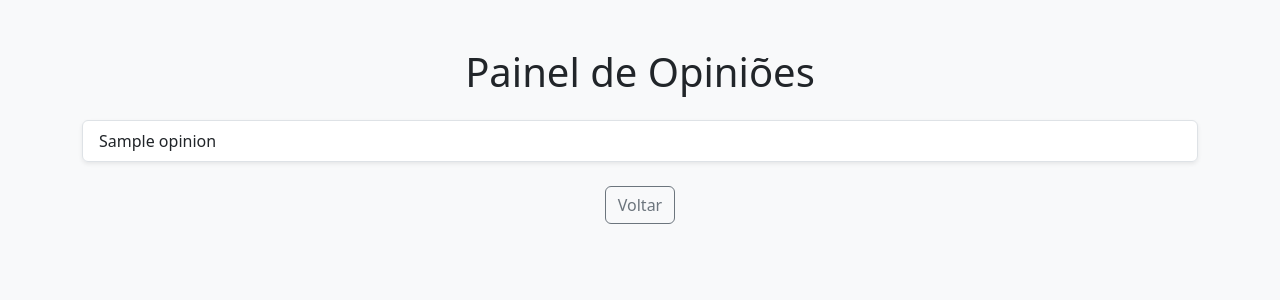
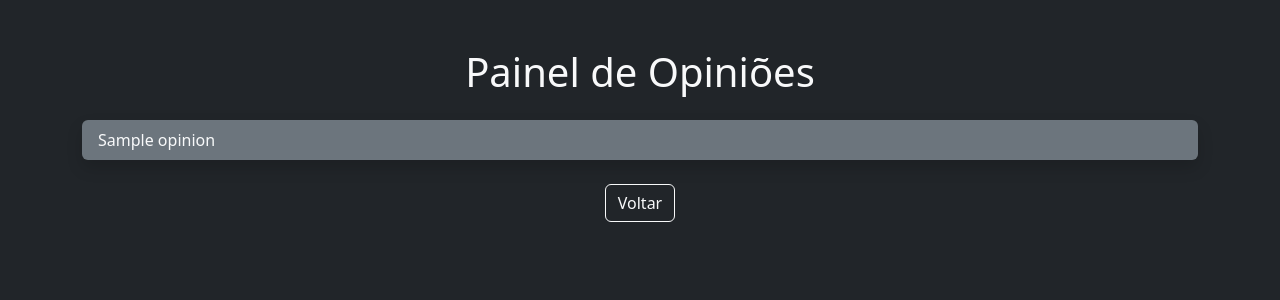
Before and after one commit to wfawkes/fawkesnoxus, a Flask app: template templates/admin.html in a window 1280 px wide. Shown: the top 300 px of the page. Run offline with Flask 3, Linux system fonts and the light colour scheme; the template is opened without the code that fills it: most values are stand-ins (such as "Sample title", 1, 10 or a date in 2020).

Commit message:
Tema escuro no painel e nova senha de admin

```diff
--- a/app.py
+++ b/app.py
@@ -1,22 +1,48 @@
-from flask import Flask, render_template, request
+from flask import Flask, render_template, request, redirect, url_for, session
 
 app = Flask(__name__)
+app.secret_key = 'chave_super_secreta_aqui'  # Use algo mais seguro no futuro
+
+# Substitua pela sua senha desejada
+ADMIN_PASSWORD = "*j21072022w"
 
 opinions = []
 
-@app.route('/', methods=['GET', 'POST'])
+@app.route("/", methods=["GET", "POST"])
 def index():
-    if request.method == 'POST':
-        opinion = request.form.get('opinion')
+    if request.method == "POST":
+        opinion = request.form.get("opinion")
         if opinion:
             opinions.append(opinion)
-    return render_template('index.html')
+            return redirect(url_for("index"))
+    return render_template("index.html")
 
-@app.route('/admin')
+@app.route("/admin", methods=["GET", "POST"])
 def admin():
-    return render_template('admin.html', opinions=opinions)
+    if not session.get("authenticated"):
+        return redirect(url_for("login"))
+    return render_template("admin.html", opinions=opinions)
+
+@app.route("/login", methods=["GET", "POST"])
+def login():
+    if request.method == "POST":
+        password = request.form.get("password")
+        if password == ADMIN_PASSWORD:
+            session["authenticated"] = True
+            return redirect(url_for("admin"))
+        else:
+            return "Senha incorreta.", 401
+    return '''
+        <form method="POST">
+            <input type="password" name="password" placeholder="Senha do Admin" required>
+            <button type="submit">Entrar</button>
+        </form>
+    '''
+
+@app.route("/logout")
+def logout():
+    session.pop("authenticated", None)
+    return redirect(url_for("index"))
 
 if __name__ == "__main__":
-    import os
-    port = int(os.environ.get("PORT", 5000))
-    app.run(host='0.0.0.0', port=port)
+    app.run(debug=True)
--- a/templates/admin.html
+++ b/templates/admin.html
@@ -1,20 +1,19 @@
-
 <!DOCTYPE html>
-<html lang="pt-br">
+<html lang="pt-br" data-bs-theme="dark">
 <head>
     <meta charset="UTF-8">
     <title>Painel de Opiniões</title>
     <link href="https://cdn.jsdelivr.net/npm/bootstrap@5.3.3/dist/css/bootstrap.min.css" rel="stylesheet">
 </head>
-<body class="bg-light">
+<body class="bg-dark text-light">
 
     <div class="container mt-5">
         <h1 class="text-center mb-4">Painel de Opiniões</h1>
 
         {% if opinions %}
-            <ul class="list-group shadow-sm">
+            <ul class="list-group shadow">
                 {% for opinion in opinions %}
-                    <li class="list-group-item">{{ opinion }}</li>
+                    <li class="list-group-item bg-secondary text-light border-0">{{ opinion }}</li>
                 {% endfor %}
             </ul>
         {% else %}
@@ -24,7 +23,7 @@
         {% endif %}
 
         <div class="text-center mt-4">
-            <a href="/" class="btn btn-outline-secondary">Voltar</a>
+            <a href="/" class="btn btn-outline-light">Voltar</a>
         </div>
     </div>
 
```
